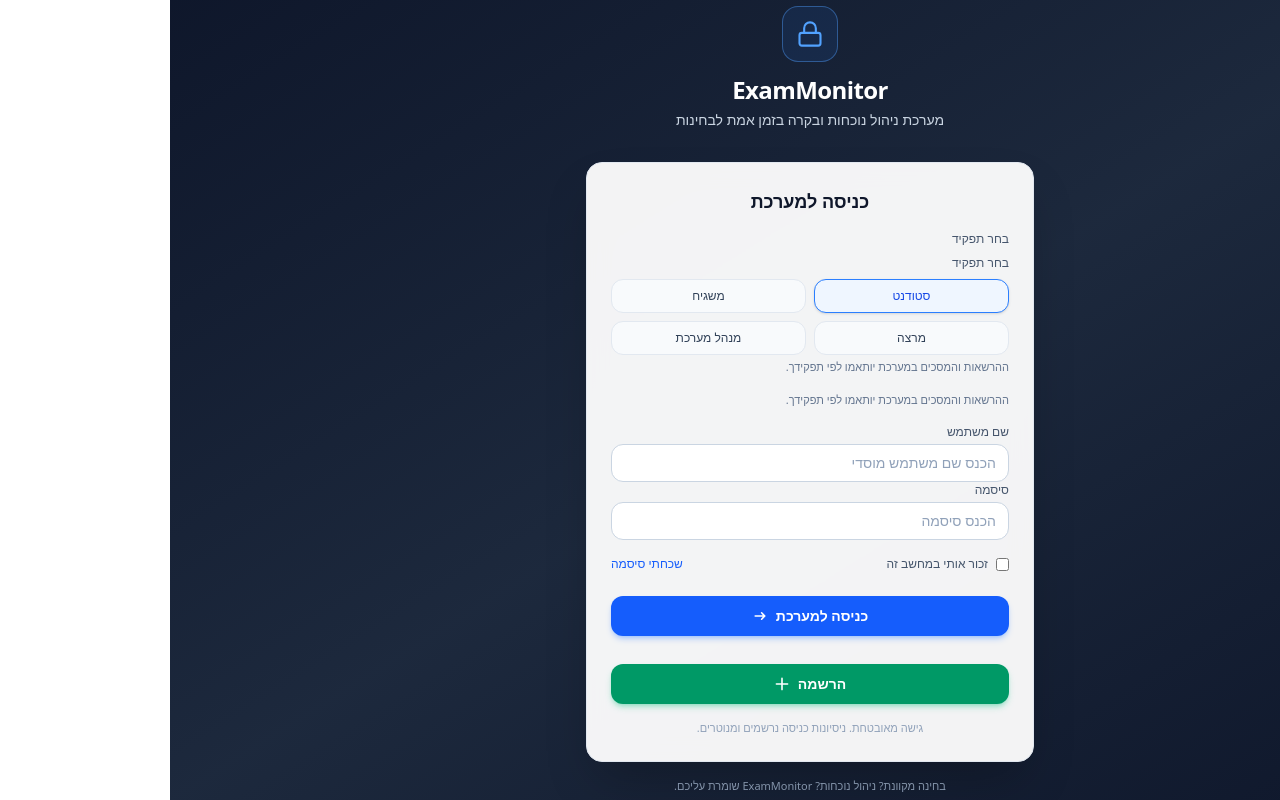
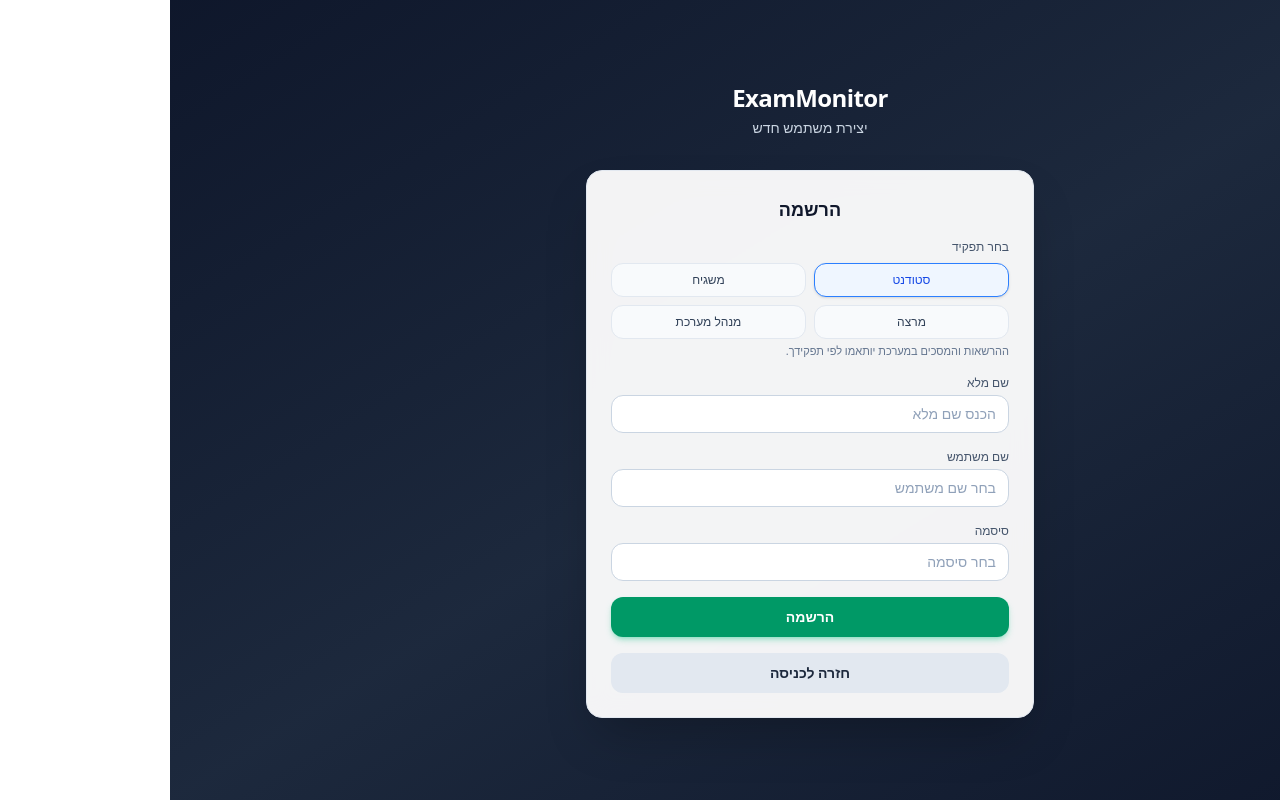
Before and after one commit to ShaharBar99/ExaMonitor, a React (Vite) app in the folder examonitor-vite/: page /register in a window 1280 px wide. Before the commit this address led to /login. Built offline with nearby package versions, Linux system fonts and the light colour scheme.

Commit message:
feat(auth): add register page and wire login register navigation

```diff
--- a/examonitor-vite/src/app/routes.jsx
+++ b/examonitor-vite/src/app/routes.jsx
@@ -1,9 +1,9 @@
 // src/app/routes.jsx
-
 import React from "react"; // React import (needed for JSX in some setups)
 import { Navigate, Route, Routes } from "react-router-dom"; // Router components
 
 import LoginPage from "../pages/auth/LoginPage"; // Login route page
+import RegisterPage from "../pages/auth/RegisterPage"; // Register route page
 import ActiveExamConsolePage from "../pages/exam/ActiveExamConsolePage"; // Exam route page
 import ManageUsersPage from "../pages/admin/ManageUsersPage"; // Admin route page
 
@@ -11,6 +11,7 @@
   return ( // Return the routing tree
     <Routes> {/* Route switch (React Router v6) */}
       <Route path="/login" element={<LoginPage />} /> {/* Login screen */}
+      <Route path="/register" element={<RegisterPage />} /> {/* Login screen */}
       <Route path="/exam/active" element={<ActiveExamConsolePage />} /> {/* Exam console */}
       <Route path="/admin/users" element={<ManageUsersPage />} /> {/* Admin users */}
       <Route path="/" element={<Navigate to="/login" replace />} /> {/* Default route */}
--- a/examonitor-vite/src/handlers/authHandlers.js
+++ b/examonitor-vite/src/handlers/authHandlers.js
@@ -1,6 +1,6 @@
 
 import * as authApiDefault from "../api/authApi";
-import { findMockUser } from "../mocks/authMock"; // Import mock lookup helper
+import { findMockUser,addMockUser  } from "../mocks/authMock"; // Import mock lookup helper
 
 // Supported roles in the UI. // Keep this in one place
 export const AUTH_ROLES = ["student", "invigilator", "lecturer", "admin"]; // Added student
@@ -66,7 +66,32 @@
   persistAuthToken(result?.token, Boolean(rememberMe)); // Persist token if present
   return { ok: true, data: result }; // Return success
 } // End loginWithApi
+export async function registerWithApi({ name, username, password, role }, deps) { // Register handler
+  const { ok, errors, value } = validateAuthPayload( // Use the shared validator
+    { name, username, password, role }, // Payload
+    true // requireName = true for register
+  ); // End validate
+  if (!ok) return { ok: false, errors }; // Return validation errors
 
+  const authApi = deps?.authApi || authApiDefault; // Default to REST module
+  const envMock = String(import.meta.env.VITE_USE_AUTH_MOCK || "").toLowerCase() === "true"; // Env flag
+  const useMock = Boolean(deps?.useMock) || envMock; // Decide mock usage
+  const mockDelayMs = Number(deps?.mockDelayMs ?? 250); // Delay
+
+  if (useMock) { // Mock path
+    await new Promise((resolve) => setTimeout(resolve, mockDelayMs)); // Delay
+    const res = addMockUser(value); // Add user to mock list
+    if (!res.ok) return { ok: false, apiError: { message: res.message } }; // Return mock error
+    return { ok: true, data: { user: res.user } }; // Success (no token needed yet)
+  } // End mock path
+
+  if (!authApi?.register) { // Guard until backend exists
+    throw new Error("authApi.register is missing (backend not connected yet)"); // Fail fast
+  } // End guard
+
+  const result = await authApi.register(value); // Call REST register when ready
+  return { ok: true, data: result }; // Return backend result
+} // End registerWithApi
 
 // Simple mock login (temporary): checks username/password/role against mockUsers. // Replace later
 export async function mockLogin({ username, password, role }, options) { // Mock backend login
--- a/examonitor-vite/src/pages/auth/LoginPage.jsx
+++ b/examonitor-vite/src/pages/auth/LoginPage.jsx
@@ -159,14 +159,16 @@
             </button> {/* End submit */}
 
             <button
-              type="button" // Secondary action
-              className="w-full mt-3 inline-flex items-center justify-center gap-2 px-4 py-2.5 rounded-xl bg-emerald-600 hover:bg-emerald-700 text-white text-sm font-semibold shadow-md shadow-emerald-500/30 transition" // Styling
+              type="button"
+              onClick={() => navigate("/register")}
+              className="w-full mt-3 inline-flex items-center justify-center gap-2 px-4 py-2.5 rounded-xl bg-emerald-600 hover:bg-emerald-700 text-white text-sm font-semibold shadow-md shadow-emerald-500/30 transition"
             >
-              <span>הרשמה</span> {/* Text */}
-              <svg xmlns="http://www.w3.org/2000/svg" className="h-4 w-4" viewBox="0 0 20 20" fill="currentColor"> {/* Plus icon */}
-                <path fillRule="evenodd" d="M10 2a1 1 0 011 1v6h6a1 1 0 110 2h-6v6a1 1 0 11-2 0v-6H3a1 1 0 110-2h6V3a1 1 0 011-1z" clipRule="evenodd" /> {/* Path */}
-              </svg> {/* End icon */}
-            </button> {/* End register button */}
+              <span>הרשמה</span>
+              <svg xmlns="http://www.w3.org/2000/svg" className="h-4 w-4" viewBox="0 0 20 20" fill="currentColor">
+                <path fillRule="evenodd" d="M10 2a1 1 0 011 1v6h6a1 1 0 110 2h-6v6a1 1 0 11-2 0v-6H3a1 1 0 110-2h6V3a1 1 0 011-1z" clipRule="evenodd" />
+              </svg>
+            </button>
+
           </form> {/* End form */}
 
           <p className="mt-4 text-[11px] text-center text-slate-400">גישה מאובטחת. ניסיונות כניסה נרשמים ומנוטרים.</p> {/* Footer text */}
--- a/examonitor-vite/src/pages/auth/RegisterPage.jsx
+++ b/examonitor-vite/src/pages/auth/RegisterPage.jsx
@@ -0,0 +1,126 @@
+// src/pages/auth/RegisterPage.jsx
+
+import React, { useState } from "react"; // React + hooks
+import { useNavigate } from "react-router-dom"; // Router navigation
+import RoleSelector from "../../components/auth/RoleSelector"; // Role selector
+import FormField from "../../components/shared/FormField"; // Reusable input
+import { DEFAULT_ROLE, registerWithApi } from "../../handlers/authHandlers"; // Auth handler
+
+export default function RegisterPage() { // Register page component
+  const navigate = useNavigate(); // Navigation function
+
+  const [role, setRole] = useState(DEFAULT_ROLE); // Selected role
+  const [name, setName] = useState(""); // Name state
+  const [username, setUsername] = useState(""); // Username state
+  const [password, setPassword] = useState(""); // Password state
+  const [isSubmitting, setIsSubmitting] = useState(false); // Loading
+  const [formError, setFormError] = useState(""); // Top error
+  const [fieldErrors, setFieldErrors] = useState({}); // Field errors
+
+  const onSubmit = async (e) => { // Submit handler
+    e.preventDefault(); // Prevent refresh
+    setFormError(""); // Clear error
+    setFieldErrors({}); // Clear field errors
+    setIsSubmitting(true); // Start loading
+
+    try { // Try register
+      const result = await registerWithApi( // Call handler
+        { name, username, password, role }, // Payload
+        {} // Uses VITE_USE_AUTH_MOCK by default
+      ); // End call
+
+      if (!result.ok) { // Handle validation/mock errors
+        if (result.errors) setFieldErrors(result.errors); // Field errors
+        if (result.apiError?.message) setFormError(result.apiError.message); // API error
+        return; // Stop
+      } // End error case
+
+      navigate("/login"); // Go back to login after successful register
+    } catch (err) { // Unexpected errors
+      setFormError(err?.message || "Register failed"); // Show error
+    } finally { // Always
+      setIsSubmitting(false); // Stop loading
+    } // End try/catch/finally
+  }; // End onSubmit
+
+  return ( // UI
+    <div className="min-h-screen bg-gradient-to-br from-slate-900 via-slate-800 to-slate-900 flex items-center justify-center px-4"> {/* Background */}
+      <div className="w-full max-w-md"> {/* Wrapper */}
+
+        <div className="text-center mb-8"> {/* Header */}
+          <h1 className="text-2xl font-extrabold text-white tracking-tight">ExamMonitor</h1> {/* Title */}
+          <p className="text-sm text-slate-300 mt-1">יצירת משתמש חדש</p> {/* Subtitle */}
+        </div> {/* End header */}
+
+        <div className="bg-white/95 backdrop-blur-md shadow-2xl rounded-2xl p-6 border border-slate-200"> {/* Card */}
+          <h2 className="text-lg font-semibold text-slate-900 mb-4 text-center">הרשמה</h2> {/* Title */}
+
+          {formError ? ( // Top-level error
+            <div className="mb-3 rounded-xl border border-red-200 bg-red-50 px-3 py-2 text-xs text-red-700">
+              {formError}
+            </div>
+          ) : null}
+
+          <RoleSelector value={role} onChange={setRole} disabled={isSubmitting} /> {/* Reuse role selector */}
+
+          <form className="space-y-4 mt-4" onSubmit={onSubmit}> {/* Form */}
+            <FormField
+              id="name"
+              name="name"
+              type="text"
+              label="שם מלא"
+              placeholder="הכנס שם מלא"
+              value={name}
+              onChange={(e) => setName(e.target.value)}
+              error={fieldErrors.name}
+              disabled={isSubmitting}
+              autoComplete="name"
+            />
+
+            <FormField
+              id="username"
+              name="username"
+              type="text"
+              label="שם משתמש"
+              placeholder="בחר שם משתמש"
+              value={username}
+              onChange={(e) => setUsername(e.target.value)}
+              error={fieldErrors.username}
+              disabled={isSubmitting}
+              autoComplete="username"
+            />
+
+            <FormField
+              id="password"
+              name="password"
+              type="password"
+              label="סיסמה"
+              placeholder="בחר סיסמה"
+              value={password}
+              onChange={(e) => setPassword(e.target.value)}
+              error={fieldErrors.password}
+              disabled={isSubmitting}
+              autoComplete="new-password"
+            />
+
+            <button
+              type="submit"
+              disabled={isSubmitting}
+              className="w-full inline-flex items-center justify-center px-4 py-2.5 rounded-xl bg-emerald-600 hover:bg-emerald-700 disabled:opacity-60 text-white text-sm font-semibold shadow-md shadow-emerald-500/30 transition"
+            >
+              {isSubmitting ? "נרשם..." : "הרשמה"}
+            </button>
+
+            <button
+              type="button"
+              onClick={() => navigate("/login")}
+              className="w-full inline-flex items-center justify-center px-4 py-2.5 rounded-xl bg-slate-200 hover:bg-slate-300 text-slate-800 text-sm font-semibold transition"
+            >
+              חזרה לכניסה
+            </button>
+          </form>
+        </div>
+      </div>
+    </div>
+  ); // End return
+} // End component
```
